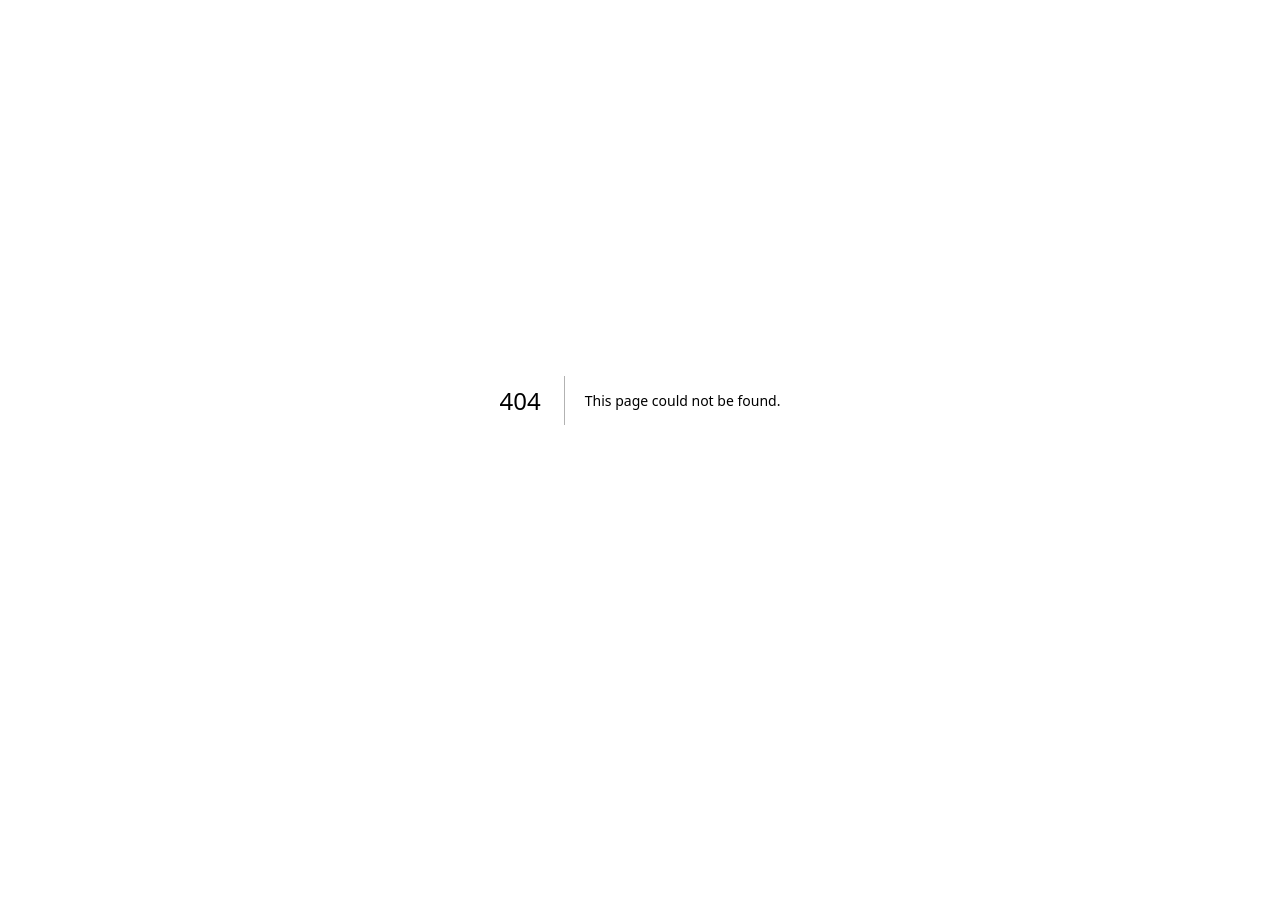
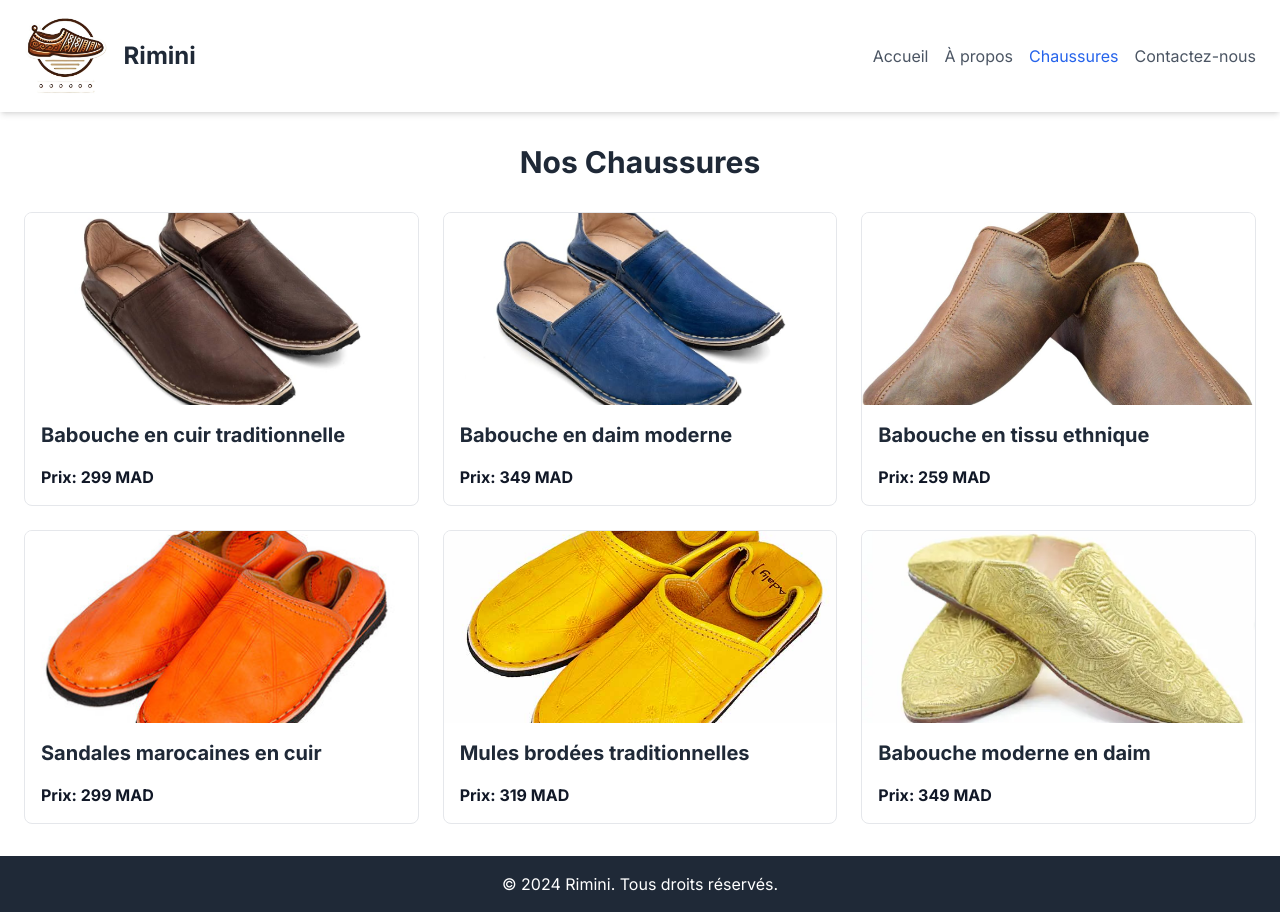
Before and after one commit to sbiothmane/rimini-shoes-static, a Next.js app: page /shoes in a window 1280 px wide. Before the commit this address had no page. Before the commit the page ends 800 px from the top, so only its background shows below. Built offline with nearby package versions, Linux system fonts and the light colour scheme.

Commit message:
Refactor: Updated product data handling and optimized image usage with next/image

```diff
--- a/app/about/page.js
+++ b/app/about/page.js
@@ -10,8 +10,8 @@ export default function About() {
           <h2 className="text-3xl font-bold text-gray-800 mb-4">À propos de Rimini</h2>
           <p className="text-gray-600 mb-4">
             Rimini est une boutique en ligne dédiée à la vente de chaussures marocaines authentiques.
-                        Fondée en 2024, notre mission est de promouvoir l'artisanat marocain et de fournir des chaussures
-                        de qualité qui reflètent la riche culture et l'héritage du Maroc.
+            Fondée en 2024, notre mission est de promouvoir l&apos;artisanat marocain et de fournir des chaussures
+            de qualité qui reflètent la riche culture et l&apos;héritage du Maroc.
           </p>
           <p className="text-gray-600 mb-4">
             Chaque paire de chaussures est soigneusement sélectionnée pour offrir confort, style et
@@ -19,7 +19,7 @@ export default function About() {
             produits sont fabriqués de manière éthique et avec des matériaux de haute qualité.
           </p>
           <p className="text-gray-600 mb-4">
-                        Notre équipe est passionnée par la mode et l'artisanat, et nous nous engageons à offrir une
+            Notre équipe est passionnée par la mode et l&apos;artisanat, et nous nous engageons à offrir une
             expérience de magasinage exceptionnelle à nos clients. Merci de soutenir Rimini et de faire
             partie de notre voyage!
           </p>
--- a/app/components/FeaturedShoe.js
+++ b/app/components/FeaturedShoe.js
@@ -1,10 +1,18 @@
+import Image from 'next/image';
+
 const FeaturedShoe = () => {
   return (
     <section className="flex flex-col md:flex-row items-center bg-gray-100 py-8 px-6">
-        <img src="/images/hero-shoe.jpg" alt="Chaussure en vedette" className="w-full md:w-1/2 object-cover rounded-lg shadow-lg" />
+      <Image
+        src="/images/hero-shoe.jpg"
+        alt="Chaussure en vedette"
+        width={500}
+        height={500}
+        className="w-full md:w-1/2 object-cover rounded-lg shadow-lg"
+      />
       <div className="md:ml-8 mt-4 md:mt-0">
         <h2 className="text-3xl font-bold text-gray-800">Chaussure Traditionnelle Marocaine</h2>
-          <p className="text-gray-600 mt-2">Découvrez l'élégance et le confort de notre dernière collection de chaussures marocaines.</p>
+        <p className="text-gray-600 mt-2">Découvrez l&apos;élégance et le confort de notre dernière collection de chaussures marocaines.</p>
       </div>
     </section>
   );
--- a/app/components/Header.js
+++ b/app/components/Header.js
@@ -2,6 +2,7 @@
 
 import { useState } from 'react';
 import Link from 'next/link';
+import Image from 'next/image'; // Import Image from next/image
 import { usePathname } from 'next/navigation'; // Use next/navigation for client-side path detection
 
 const Header = () => {
@@ -19,7 +20,13 @@ const Header = () => {
     <header className="bg-white shadow-md py-4 px-6 flex justify-between items-center relative">
       {/* Clickable Logo and Title */}
       <Link href="/" className="flex items-center space-x-4">
-        <img src="/images/logo.jpg" alt="Rimini" className="h-20 w-auto cursor-pointer" />
+        <Image
+          src="/images/logo.jpg"
+          alt="Rimini"
+          width={80}
+          height={80}
+          className="h-20 w-auto cursor-pointer"
+        />
         <h1 className="text-2xl font-bold text-gray-800 cursor-pointer">Rimini</h1>
       </Link>
 
@@ -31,7 +38,7 @@ const Header = () => {
         <Link href="/about" className={`${isActiveLink('/about')} hover:text-gray-800`}>
           À propos
         </Link>
-        <Link href="/products" className={`${isActiveLink('/products')} hover:text-gray-800`}>
+        <Link href="/shoes" className={`${isActiveLink('/shoes')} hover:text-gray-800`}>
           Chaussures
         </Link>
         <Link href="/contact" className={`${isActiveLink('/contact')} hover:text-gray-800`}>
@@ -68,7 +75,7 @@ const Header = () => {
             <Link href="/about" className={`${isActiveLink('/about')} hover:text-gray-800`}>
               À propos
             </Link>
-            <Link href="/products" className={`${isActiveLink('/products')} hover:text-gray-800`}>
+            <Link href="/shoes" className={`${isActiveLink('/shoes')} hover:text-gray-800`}>
               Chaussures
             </Link>
             <Link href="/contact" className={`${isActiveLink('/contact')} hover:text-gray-800`}>
--- a/app/components/ProductClient.js
+++ b/app/components/ProductClient.js
@@ -2,6 +2,7 @@
 
 import { useState } from 'react';
 import Markdown from 'react-markdown';
+import Image from 'next/image'; // Import Image from next/image
 
 export default function ProductClient({ title, images, colors, price, content }) {
   const [mainImage, setMainImage] = useState(images[0]);
@@ -12,10 +13,12 @@ export default function ProductClient({ title, images, colors, price, content })
 
       {/* Main Image Container with Fixed Size */}
       <div className="mb-6 flex justify-center items-center" style={{ width: '100%', height: '400px' }}>
-        <img
+        <Image
           src={mainImage}
           alt={title}
           className="max-h-full max-w-full object-contain"
+          width={400}
+          height={400}
           style={{ maxHeight: '100%', maxWidth: '100%', margin: 'auto' }}
         />
       </div>
@@ -23,10 +26,12 @@ export default function ProductClient({ title, images, colors, price, content })
       {/* Thumbnails */}
       <div className="flex justify-center space-x-4 mb-8">
         {images.map((image, index) => (
-          <img
+          <Image
             key={index}
             src={image}
             alt={`${title} view ${index + 1}`}
+            width={96} // Adjusted width for the thumbnail
+            height={96} // Adjusted height for the thumbnail
             className="w-24 h-24 object-cover rounded cursor-pointer hover:opacity-80"
             onMouseEnter={() => setMainImage(image)}
           />
--- a/app/components/ShoeList.js
+++ b/app/components/ShoeList.js
@@ -1,5 +1,6 @@
 import React from 'react';
 import ReactMarkdown from 'react-markdown';
+import Image from 'next/image';
 
 const ShoeList = ({ shoes }) => {
   return (
@@ -15,7 +16,13 @@ const ShoeList = ({ shoes }) => {
           >
             {/* Shoe Image */}
             <div className="w-full md:w-1/2 mb-4 md:mb-0 flex justify-center items-center">
-              <img src={shoe.images[0]} alt={shoe.title} className="max-w-full h-auto rounded-lg" />
+              <Image
+                src={shoe.images[0]}
+                alt={shoe.title}
+                width={500} // Adjust the width based on your layout needs
+                height={500} // Adjust the height based on your layout needs
+                className="max-w-full h-auto rounded-lg"
+              />
             </div>
 
             {/* Shoe Details */}
@@ -37,7 +44,7 @@ const ShoeList = ({ shoes }) => {
               <p className="text-gray-700 mb-4 font-semibold">Prix: {shoe.price}</p>
               <div className="flex justify-center">
                 <a
-                  href={`/products/${shoe.id}`}
+                  href={`/shoes/${shoe.id}`} // Updated route to use '/shoes/[id]'
                   className="inline-block bg-blue-500 text-white py-2 px-4 rounded hover:bg-blue-600 transition text-center"
                 >
                   Voir les détails
--- a/app/components/ShoeSection.js
+++ /dev/null
@@ -1,25 +0,0 @@
-import Header from './components/Header';
-import Footer from './components/Footer';
-import ShoeList from './components/ShoeList';
-import { products } from './products';
-import FeaturedShoe from './components/FeaturedShoe';
-
-export default function Home() {
-  // Only show a few shoes on the homepage
-  const featuredShoes = products.slice(0, 3);
-
-  return (
-    <div className="flex flex-col min-h-screen">
-      <Header />
-      <main className="flex-grow flex items-center justify-center px-6 py-8">
-        <div className="w-full">
-          <FeaturedShoe />
-          {/* Featured Shoes Section */}
-          <ShoeList shoes={featuredShoes} />
-          {/* Additional sections can go here */}
-        </div>
-      </main>
-      <Footer />
-    </div>
-  );
-}
--- a/app/contact/page.js
+++ b/app/contact/page.js
@@ -19,7 +19,7 @@ export default function Contact() {
               <strong>Téléphone:</strong> +212 5 22 22 22 22
             </p>
             <p className="text-gray-600 mb-4">
-              <strong>Adresse:</strong> 123 Rue de l'Artisanat, Casablanca, Maroc
+              <strong>Adresse:</strong> 123 Rue de l&apos;Artisanat, Casablanca, Maroc
             </p>
             <a
               href="https://www.facebook.com/YourPageName"
--- a/app/layout.js
+++ b/app/layout.js
@@ -1,17 +1,34 @@
 import { Inter } from "next/font/google";
 import "./globals.css";
 
-const inter = Inter({ subsets: ["latin"] });
+// Load the Inter font with specific weights and styles if needed
+const inter = Inter({ subsets: ["latin"], weight: ["400", "700"] }); // Customize weights if needed
 
 export const metadata = {
-  title: "Create Next App",
-  description: "Generated by create next app",
+  title: "Rimini - Chaussures Marocaines",
+  description: "Découvrez les meilleures chaussures marocaines avec Rimini.",
+  openGraph: {
+    title: "Rimini - Chaussures Marocaines",
+    description: "Découvrez les meilleures chaussures marocaines avec Rimini.",
+    type: "website",
+  },
 };
 
 export default function RootLayout({ children }) {
   return (
-    <html lang="en">
-      <body className={inter.className}>{children}</body>
+    <html lang="fr">
+      <head>
+        {/* Meta tags for SEO and social sharing */}
+        <meta charSet="UTF-8" />
+        <meta name="viewport" content="width=device-width, initial-scale=1.0" />
+        <meta name="description" content={metadata.description} />
+        <meta property="og:title" content={metadata.openGraph.title} />
+        <meta property="og:description" content={metadata.openGraph.description} />
+        <meta property="og:type" content={metadata.openGraph.type} />
+      </head>
+      <body className={inter.className}>
+        {children}
+      </body>
     </html>
   );
 }
--- a/app/page.js
+++ b/app/page.js
@@ -1,19 +1,20 @@
 import Header from './components/Header';
 import Footer from './components/Footer';
 import ShoeList from './components/ShoeList';
-import { products } from './products';
 import FeaturedShoe from './components/FeaturedShoe';
+import { products } from './products'; // Adjusted import path for products data
 
 export default function Home() {
   // Only show a few shoes on the homepage
   const featuredShoes = products.slice(0, 3);
 
   return (
-    <div>
+    <div className="flex flex-col min-h-screen">
       <Header />
+      {/* Featured Shoe Section */}
       <FeaturedShoe />
-      <main className="px-6 py-8">
-        {/* Featured Shoes Section */}
+      <main className="flex-grow px-6 py-8">
+        {/* Shoe List Section */}
         <ShoeList shoes={featuredShoes} />
         {/* Additional sections can go here */}
       </main>
--- a/app/products/[id]/page.js
+++ b/app/shoes/[id]/page.js
@@ -40,10 +40,10 @@ export default function ProductPage({ params }) {
 
 // Fetch all shoe IDs for static generation
 export async function generateStaticParams() {
-  const files = fs.readdirSync(path.join(process.cwd(), '/app/data'));
+  const files = fs.readdirSync(path.join(process.cwd(), 'app/data'));
   const paths = files.map((filename) => ({
     id: filename.replace('.md', '').replace('shoe', ''),
   }));
 
-  return paths.map((path) => ({ params: { id: path.id } }));
+  return paths;
 }
--- a/app/products/page.js
+++ b/app/shoes/page.js
@@ -3,6 +3,7 @@ import path from 'path';
 import matter from 'gray-matter';
 import Header from '../components/Header';
 import Footer from '../components/Footer';
+import Image from 'next/image';
 import Link from 'next/link';
 
 // Function to fetch all shoe data from Markdown files
@@ -35,9 +36,15 @@ export default function ProductsPage() {
           <h1 className="text-3xl font-bold text-center text-gray-800 mb-8">Nos Chaussures</h1>
           <div className="grid grid-cols-1 md:grid-cols-2 lg:grid-cols-3 gap-6">
             {shoes.map((shoe) => (
-              <Link href={`/products/${shoe.id}`} key={shoe.id} passHref>
+              <Link href={`/shoes/${shoe.id}`} key={shoe.id} passHref>
                 <div className="border rounded-lg overflow-hidden cursor-pointer hover:shadow-lg transition-shadow duration-300">
-                  <img src={shoe.images[0]} alt={shoe.title} className="w-full h-48 object-cover" />
+                  <Image
+                    src={shoe.images[0]}
+                    alt={shoe.title}
+                    width={500} // Adjust as needed
+                    height={200} // Adjust as needed
+                    className="w-full h-48 object-cover"
+                  />
                   <div className="p-4">
                     <h2 className="text-xl font-semibold text-gray-800 mb-2">{shoe.title}</h2>
                     <p className="text-gray-700 mb-4">{shoe.description}</p>
```
Lines whose indentation alone changed are shown as unchanged.
